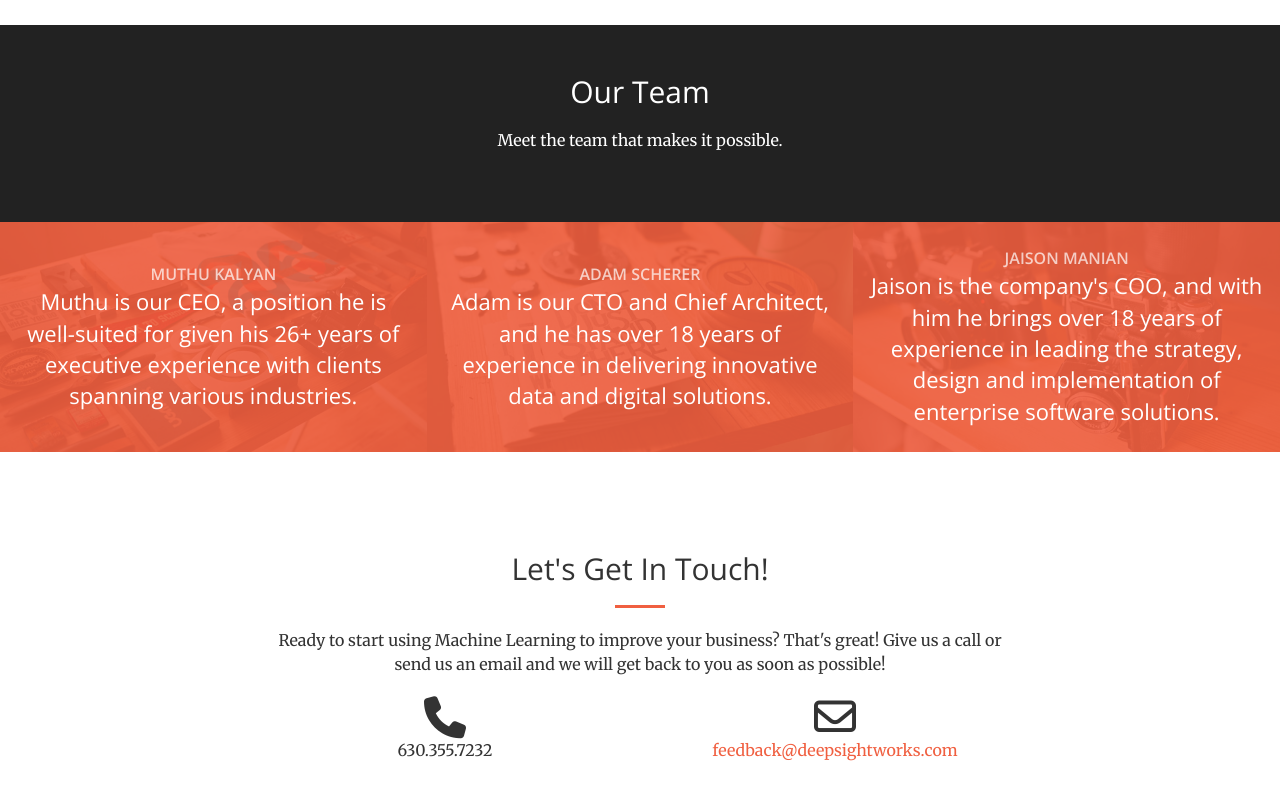
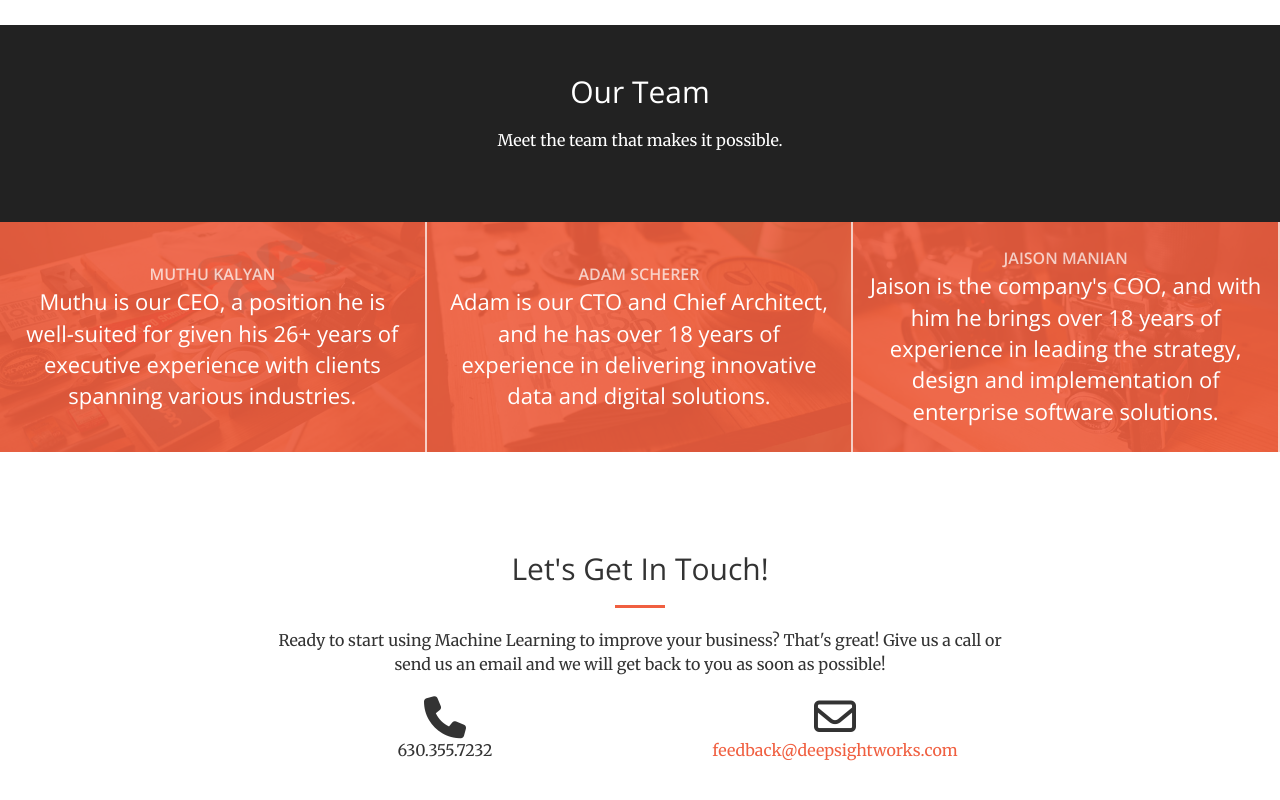
Before and after one commit to DeepSightWorks/deepsightworks.github.io, a website: page index.html in a window 1280 px wide. Shown: the part 1721-2521 px from the top of the page. Drawn offline with nearby package versions, Linux system fonts and the light colour scheme; files that its build step writes are made by us from their sources.

Commit message:
Updating content

```diff
--- a/less/creative.less
+++ b/less/creative.less
@@ -251,6 +251,7 @@ header {
         text-align: center;
         width: 100%;
         height: 100%;
+				border-right: 2px solid rgba(255,255,255,.7);
         .transition-all;
         .portfolio-box-caption-content {
             width: 100%;
```
Also changed, not shown: css/creative.css, css/creative.min.css.
